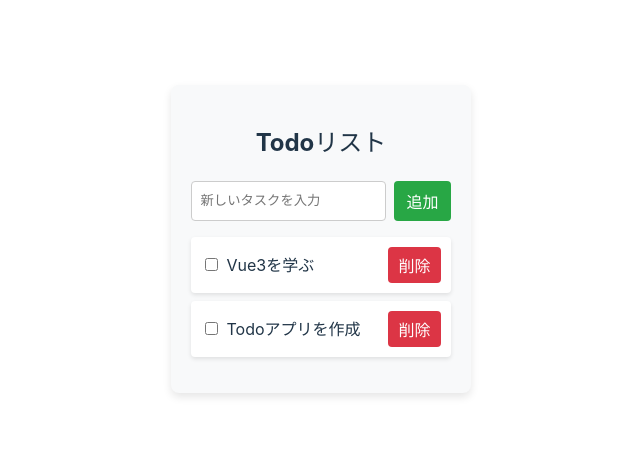
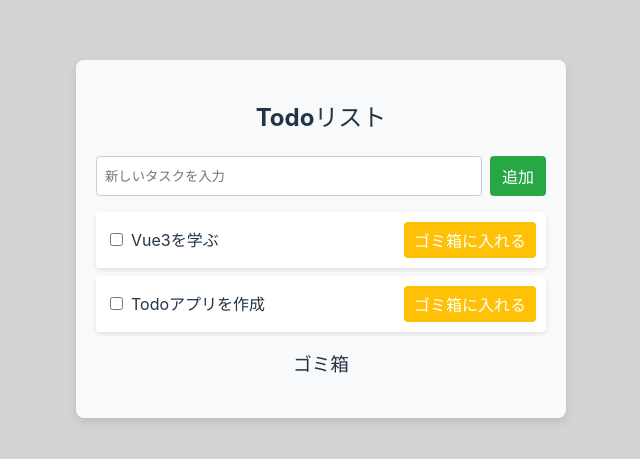
Before and after one commit to N-i-ke/vue-kanban, a Vue app: page / in a window 1280 px wide. Shown: the part 161-620 px from the top of the page, without its empty margins (319-959 px from the left). Built offline with nearby package versions, Linux system fonts and the light colour scheme.

Commit message:
feat: ゴミ箱と復元ボタンを追加

```diff
--- a/src/components/TodoApp.vue
+++ b/src/components/TodoApp.vue
@@ -11,20 +11,28 @@
           <input type="checkbox" v-model="todo.completed" class="checkbox" />
           <span :class="{ completed: todo.completed }">{{ todo.text }}</span>
         </label>
-        <button class="delete-btn" @click="removeTodo(index)">削除</button>
+        <button class="trash-btn" @click="moveToTrash(index)">ゴミ箱に入れる</button>
+      </li>
+    </ul>
+    <h3>ゴミ箱</h3>
+    <ul>
+      <li v-for="(todo, index) in trash" :key="index" class="trash-item">
+        <span>{{ todo.text }}</span>
+        <button class="restore-btn" @click="restoreFromTrash(index)">復元</button>
       </li>
     </ul>
   </div>
 </template>
 
 <script setup>
-import { ref } from 'vue';
+import { ref, onMounted } from 'vue';
 
 const todos = ref([
   { text: 'Vue3を学ぶ', completed: false },
   { text: 'Todoアプリを作成', completed: false },
 ]);
 
+const trash = ref([]);
 const newTodo = ref('');
 
 const addTodo = () => {
@@ -34,14 +42,24 @@ const addTodo = () => {
   }
 };
 
-const removeTodo = (index) => {
+const moveToTrash = (index) => {
+  trash.value.push(todos.value[index]);
   todos.value.splice(index, 1);
 };
+
+const restoreFromTrash = (index) => {
+  todos.value.push(trash.value[index]);
+  trash.value.splice(index, 1);
+};
+
+onMounted(() => {
+  document.body.style.background = "#d3d3d3";
+});
 </script>
 
 <style scoped>
 .todo-container {
-  max-width: 600px;
+  min-width: 450px;
   margin: auto;
   padding: 20px;
   background: #f8f9fa;
@@ -75,7 +93,7 @@ ul {
   list-style-type: none;
   padding: 0;
 }
-.todo-item {
+.todo-item, .trash-item {
   display: flex;
   align-items: center;
   justify-content: space-between;
@@ -92,15 +110,26 @@ ul {
 .checkbox {
   margin-right: 8px;
 }
-.delete-btn {
-  background: #dc3545;
+.trash-btn {
+  background: #ffc107;
   color: white;
   border: none;
   padding: 6px 10px;
   border-radius: 4px;
   cursor: pointer;
 }
-.delete-btn:hover {
-  background: #c82333;
+.trash-btn:hover {
+  background: #e0a800;
+}
+.restore-btn {
+  background: #17a2b8;
+  color: white;
+  border: none;
+  padding: 6px 10px;
+  border-radius: 4px;
+  cursor: pointer;
+}
+.restore-btn:hover {
+  background: #138496;
 }
 </style>
```
